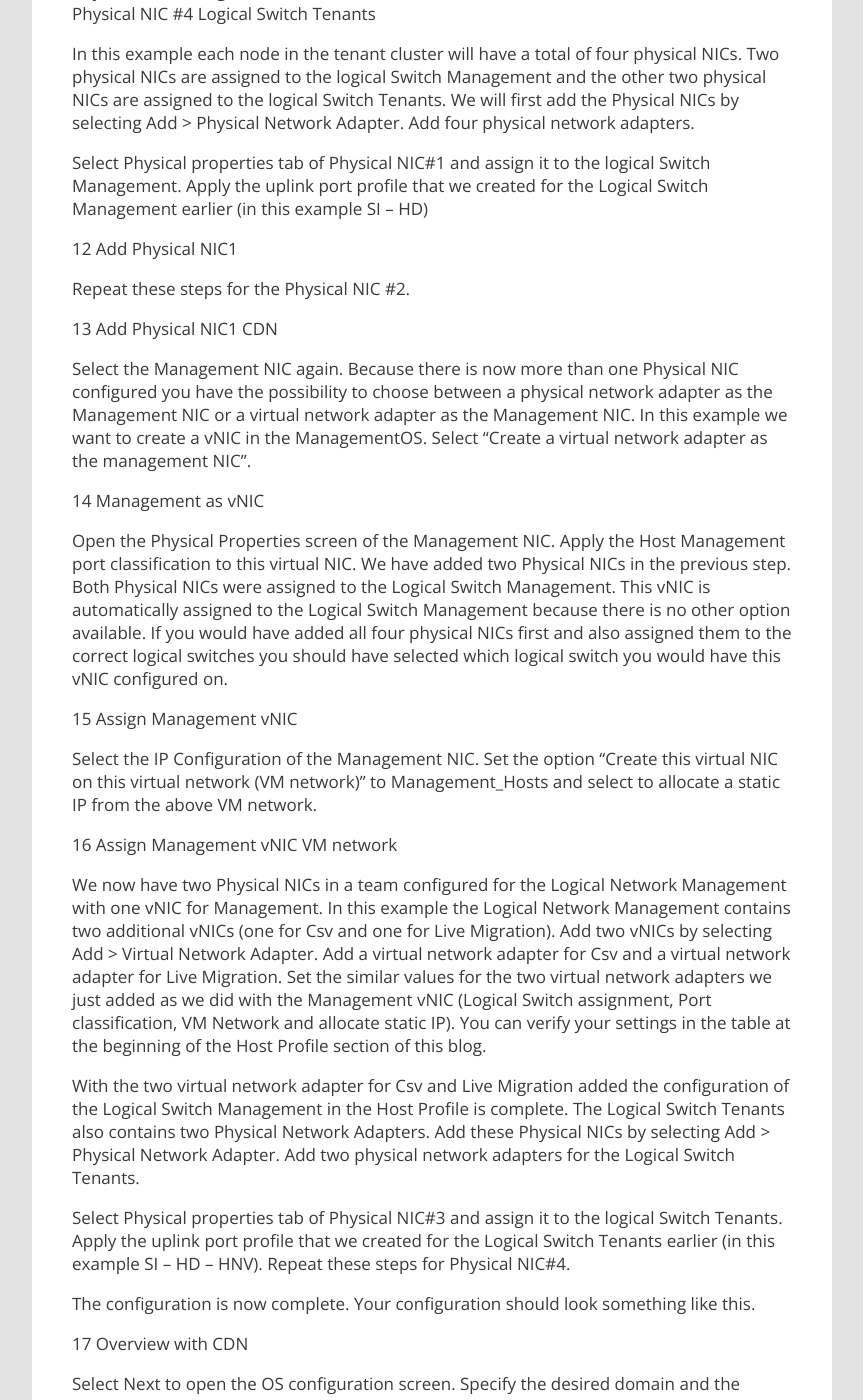
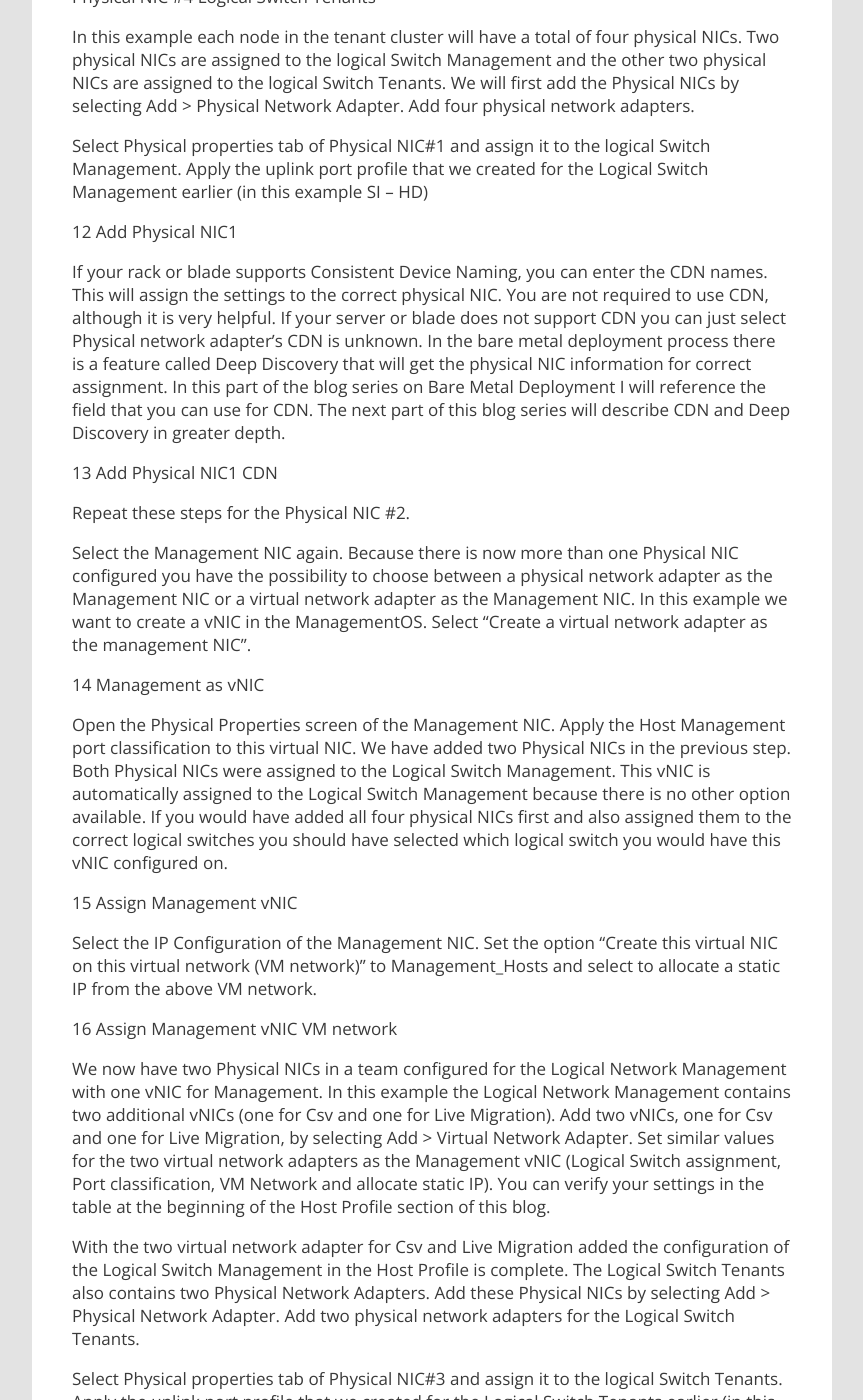
Before and after one commit to marcvaneijk/marcvaneijk.old, a Jekyll site: the page built from _posts/2013-09-22-bmd3.md, in a window 1280 px wide and 1400 px high, scrolled down 4292 px. Shown: the whole window, without its empty margins (58-921 px from the left). Built offline with Jekyll 4.4.1, drawn with Linux system fonts in a browser that asks for light colours; nearby versions of some CDN libraries; some of the changed text lies outside the part shown.

Commit message:
Update 2013-09-22-bmd3.md

```diff
--- a/_posts/2013-09-22-bmd3.md
+++ b/_posts/2013-09-22-bmd3.md
@@ -45,7 +34,11 @@ The Hyper-V extensible switch in Windows Server 2012 and Windows Server 2012 R2
 
 02 Logical Switch Extensions
 
-The uplink screen allows us to add the possible uplink port profiles. You should think of the entries here as capabilities that are made available to a host when this logical switch is assigned to it. All hosts in the Tenant cluster will get the same uplink capabilities for the converged networking configuration Management. Therefore we only need to add one Uplink port profile. To use NIC Teaming for the physical NICs in the converged networking configuration Management, change the Uplink mode to Team.
+The uplink screen allows us to add the possible uplink port profiles. You should think of the entries here as capabilities that are made available to a host when this logical switch is assigned to it.
+
+
+
+All hosts in the Tenant cluster will get the same uplink capabilities for the converged networking configuration Management. Therefore we only need to add one Uplink port profile. To use NIC Teaming for the physical NICs in the converged networking configuration Management, change the Uplink mode to Team.
 
 03 Logical Switch Uplink
 
@@ -117,9 +110,11 @@ Select Physical properties tab of Physical NIC#1 and assign it to the logical Sw
 
 12 Add Physical NIC1
 
-Repeat these steps for the Physical NIC #2.
+If your rack or blade supports Consistent Device Naming, you can enter the CDN names. This will assign the settings to the correct physical NIC. You are not required to use CDN, although it is very helpful. If your server or blade does not support CDN you can just select Physical network adapter’s CDN is unknown. In the bare metal deployment process there is a feature called Deep Discovery that will get the physical NIC information for correct assignment. In this part of the blog series on Bare Metal Deployment I will reference the field that you can use for CDN. The next part of this blog series will describe CDN and Deep Discovery in greater depth.
 
 13 Add Physical NIC1 CDN
+
+Repeat these steps for the Physical NIC #2.
 
 Select the Management NIC again. Because there is now more than one Physical NIC configured you have the possibility to choose between a physical network adapter as the Management NIC or a virtual network adapter as the Management NIC. In this example we want to create a vNIC in the ManagementOS. Select “Create a virtual network adapter as the management NIC”.
 
@@ -133,17 +128,17 @@ Select the IP Configuration of the Management NIC. Set the option “Create this
 
 16 Assign Management vNIC VM network
 
-We now have two Physical NICs in a team configured for the Logical Network Management with one vNIC for Management. In this example the Logical Network Management contains two additional vNICs (one for Csv and one for Live Migration). Add two vNICs by selecting Add > Virtual Network Adapter. Add a virtual network adapter for Csv and a virtual network adapter for Live Migration. Set the similar values for the two virtual network adapters we just added as we did with the Management vNIC (Logical Switch assignment, Port classification, VM Network and allocate static IP). You can verify your settings in the table at the beginning of the Host Profile section of this blog.
+We now have two Physical NICs in a team configured for the Logical Network Management with one vNIC for Management. In this example the Logical Network Management contains two additional vNICs (one for Csv and one for Live Migration). Add two vNICs, one for Csv and one for Live Migration, by selecting Add > Virtual Network Adapter. Set similar values for the two virtual network adapters as the Management vNIC (Logical Switch assignment, Port classification, VM Network and allocate static IP). You can verify your settings in the table at the beginning of the Host Profile section of this blog.
 
 With the two virtual network adapter for Csv and Live Migration added the configuration of the Logical Switch Management in the Host Profile is complete. The Logical Switch Tenants also contains two Physical Network Adapters. Add these Physical NICs by selecting Add > Physical Network Adapter. Add two physical network adapters for the Logical Switch Tenants.
 
 Select Physical properties tab of Physical NIC#3 and assign it to the logical Switch Tenants. Apply the uplink port profile that we created for the Logical Switch Tenants earlier (in this example SI – HD – HNV). Repeat these steps for Physical NIC#4.
 
-The configuration is now complete. Your configuration should look something like this.
+The configuration is now complete and should look something like this.
 
 17 Overview with CDN
 
-Select Next to open the OS configuration screen. Specify the desired domain and the RunAs account that we created in the first part of this blog series. Enter a local administrator password, the Identity information, the product key and the correct time zone.
+Select Next to open the OS configuration screen. Specify the domain and the RunAs account that we created in the first part of this blog series. Enter a local administrator password, the Identity information, the product key and the correct time zone.
 
 18 Identity
 
```
Also changed, not shown: other parts of _posts/2013-09-22-bmd3.md (+6 -17 lines).
